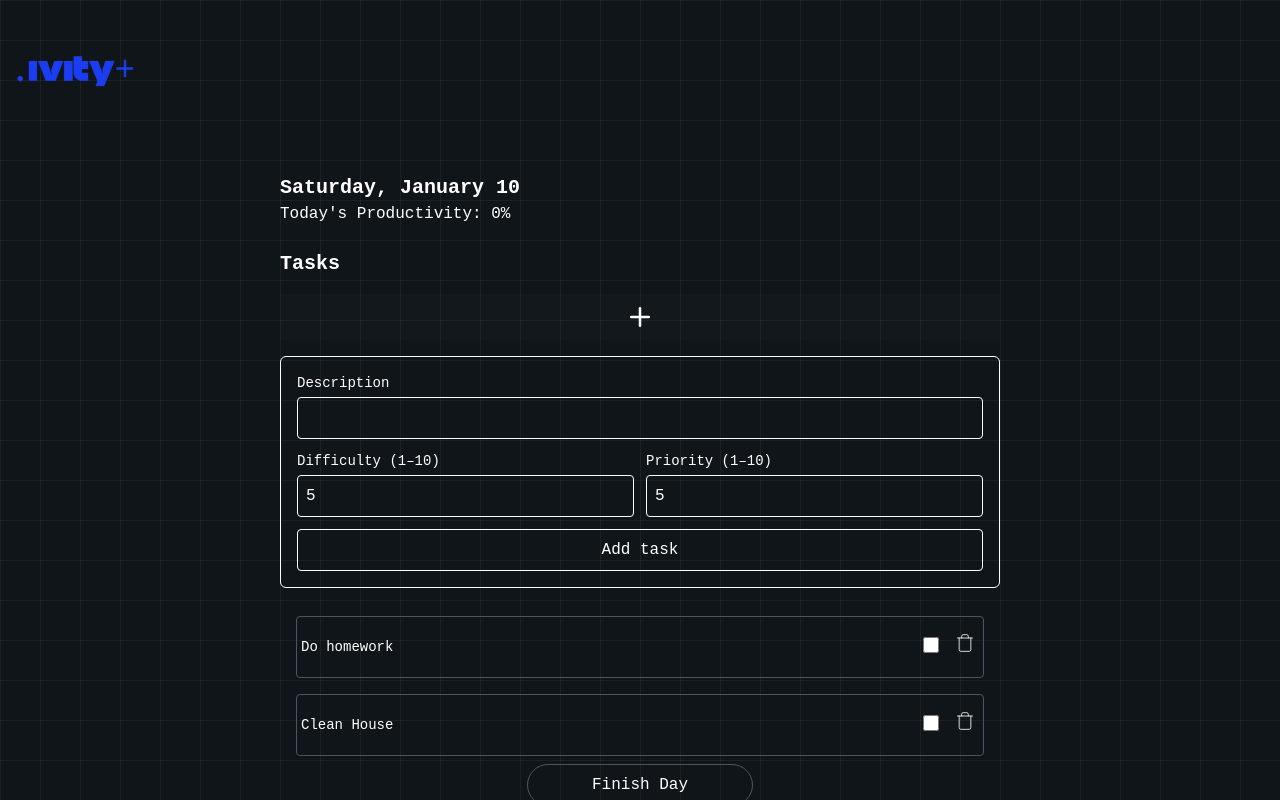
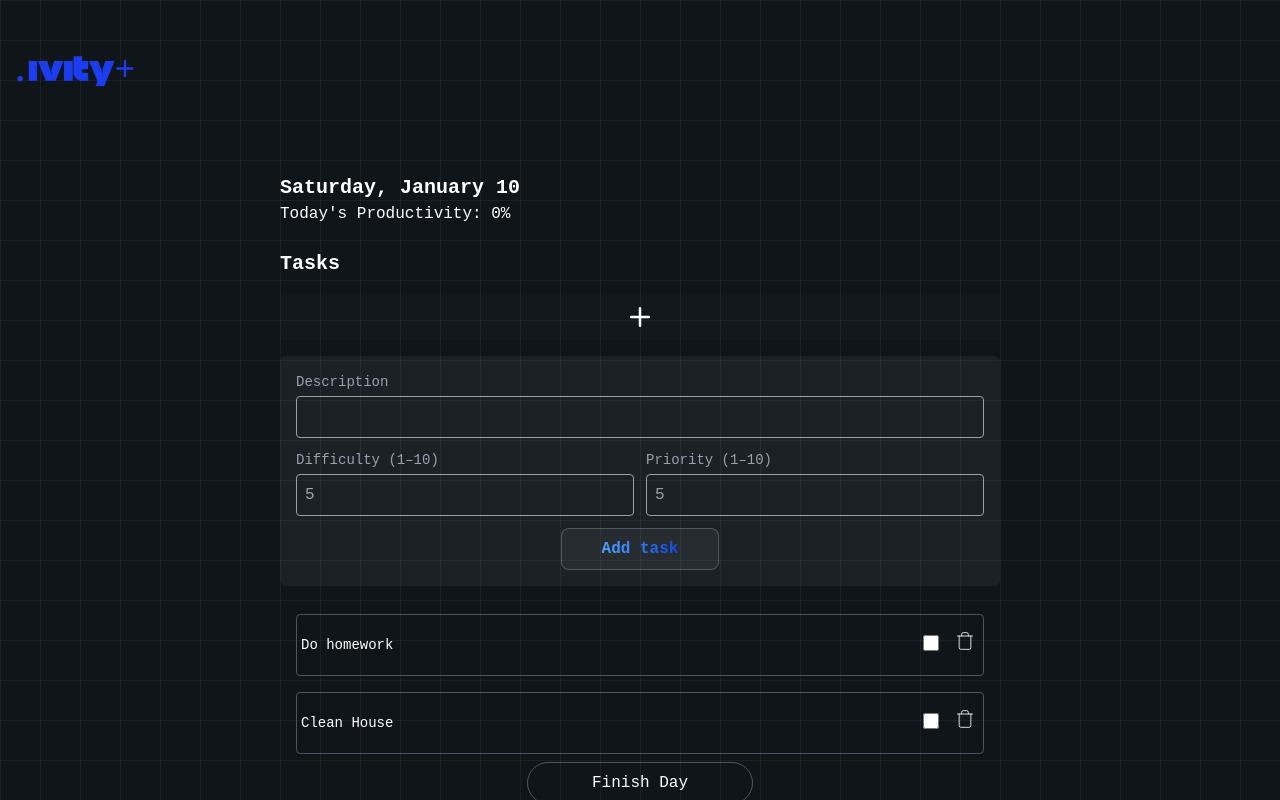
Before and after one commit to tltnsk/productivity-plus, a Next.js app: page / in a window 1280 px wide. Both pictures are taken after a click on the button 640 px from the left and 317 px from the top of the page. Shown: the top 800 px of the page. Built offline with nearby package versions, Linux system fonts and the light colour scheme.

Commit message:
Fix Add Task Form UI

```diff
--- a/src/components/AddTaskForm.tsx
+++ b/src/components/AddTaskForm.tsx
@@ -24,13 +24,15 @@ export default function AddTaskForm({ onAddTask }: AddTaskFormProps) {
   return (
     <form
       onSubmit={handleSubmit}
-      className="mt-4 p-4 border rounded-md space-y-3"
+      className="mt-4 p-4 bg-white/5 rounded-md space-y-3"
     >
       <div>
-        <label className="block text-sm font-medium">Description</label>
+        <label className="block text-gray-400 text-sm font-medium">
+          Description
+        </label>
         <input
           type="text"
-          className="w-full mt-1 p-2 border rounded"
+          className="w-full mt-1 p-2 text-gray-400 border rounded"
           value={description}
           onChange={(e) => setDescription(e.target.value)}
         />
@@ -38,32 +40,43 @@ export default function AddTaskForm({ onAddTask }: AddTaskFormProps) {
 
       <div className="flex space-x-3">
         <div className="flex-1">
-          <label className="block text-sm font-medium">Difficulty (1–10)</label>
+          <label className="block text-gray-400 text-sm font-medium">
+            Difficulty (1–10)
+          </label>
           <input
             type="number"
             min={1}
             max={10}
-            className="w-full mt-1 p-2 border rounded"
+            className="w-full mt-1 p-2 text-gray-400 border rounded"
             value={difficulty}
             onChange={(e) => setDifficulty(Number(e.target.value))}
           />
         </div>
 
         <div className="flex-1">
-          <label className="block text-sm font-medium">Priority (1–10)</label>
+          <label className="block text-gray-400 text-sm font-medium">
+            Priority (1–10)
+          </label>
           <input
             type="number"
             min={1}
             max={10}
-            className="w-full mt-1 p-2 border rounded"
+            className="w-full mt-1 p-2 border text-gray-400 rounded"
             value={priority}
             onChange={(e) => setPriority(Number(e.target.value))}
           />
         </div>
       </div>
-      <button type="submit" className="w-full py-2 border rounded font-medium">
-        Add task
-      </button>
+      <div className="flex justify-center">
+        <button
+          type="submit"
+          className="py-2 px-10 border border-white/20 rounded-lg font-bold text-white/80 bg-white/5 hover:bg-white/10 transition-all"
+        >
+          <span className="bg-linear-to-r from-blue-400 via to-blue-500 to-blue-700 bg-clip-text text-transparent">
+            Add task
+          </span>
+        </button>
+      </div>
     </form>
   );
 }
```
